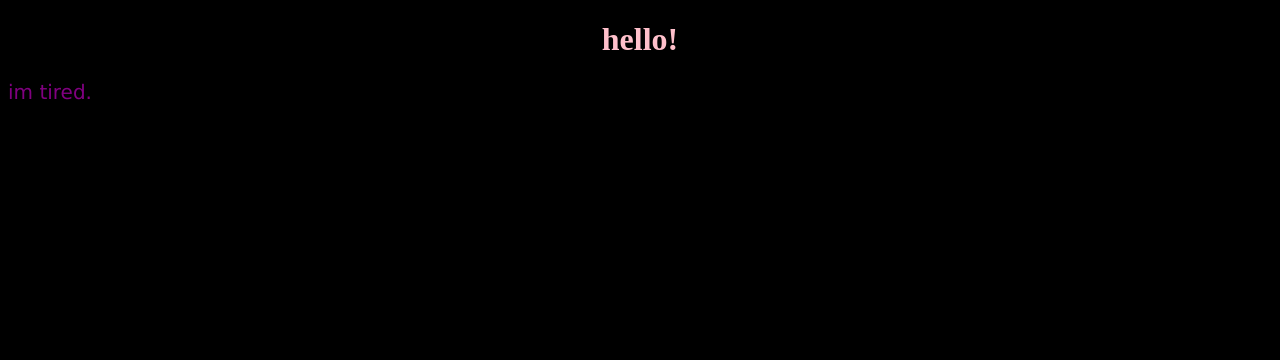
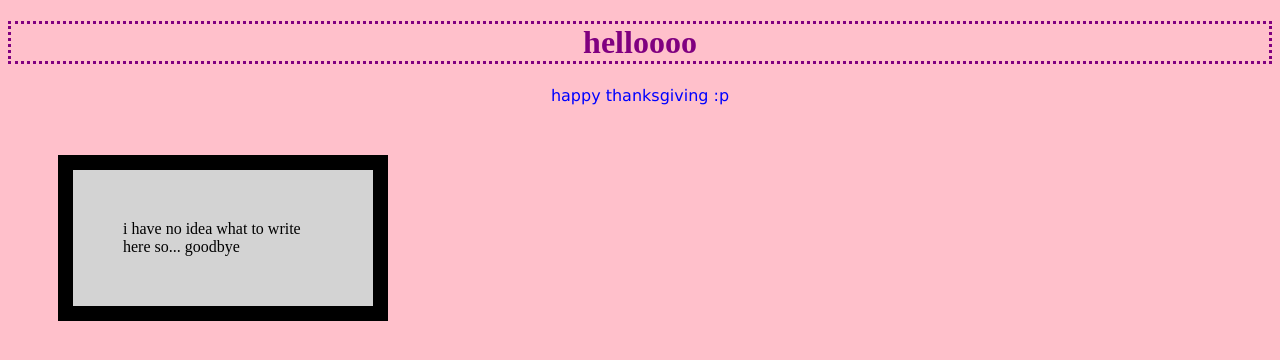
Before and after one commit to emjsiegel/site-2, a plain HTML site: page index.html in a window 1280 px wide. Drawn offline with Linux system fonts and the light colour scheme.

Commit message:
Update index.html

```diff
--- a/index.html
+++ b/index.html
@@ -2,27 +2,39 @@
 <html>
 <head>
 <style>
+div {
+  background-color: lightgrey;
+  width: 200px;
+  border: 15px solid black;
+  padding: 50px;
+  margin: 50px;
+}
 body {
-  background-color: black;
+background-color:pink;
 }
 
-h1 {
-  color: pink;
-  text-align: center;
+h1{
+color: purple;
+text-align: center;
+border: dotted
 }
 
-p {
-  font-family: verdana;
-  font-size: 20px;
-  color: purple;
+p{
+font-family: verdana;
+text-align: center;
+color: blue;
 }
+
 </style>
 </head>
 <body>
 
-<h1>hello!</h1>
-<p>im tired.</p>
+<h1>helloooo</h1>
 
+
+<p>happy thanksgiving :p</p>
+
+<div>i have no idea what to write here so... goodbye</div>
 
 </body>
 </html>
```
